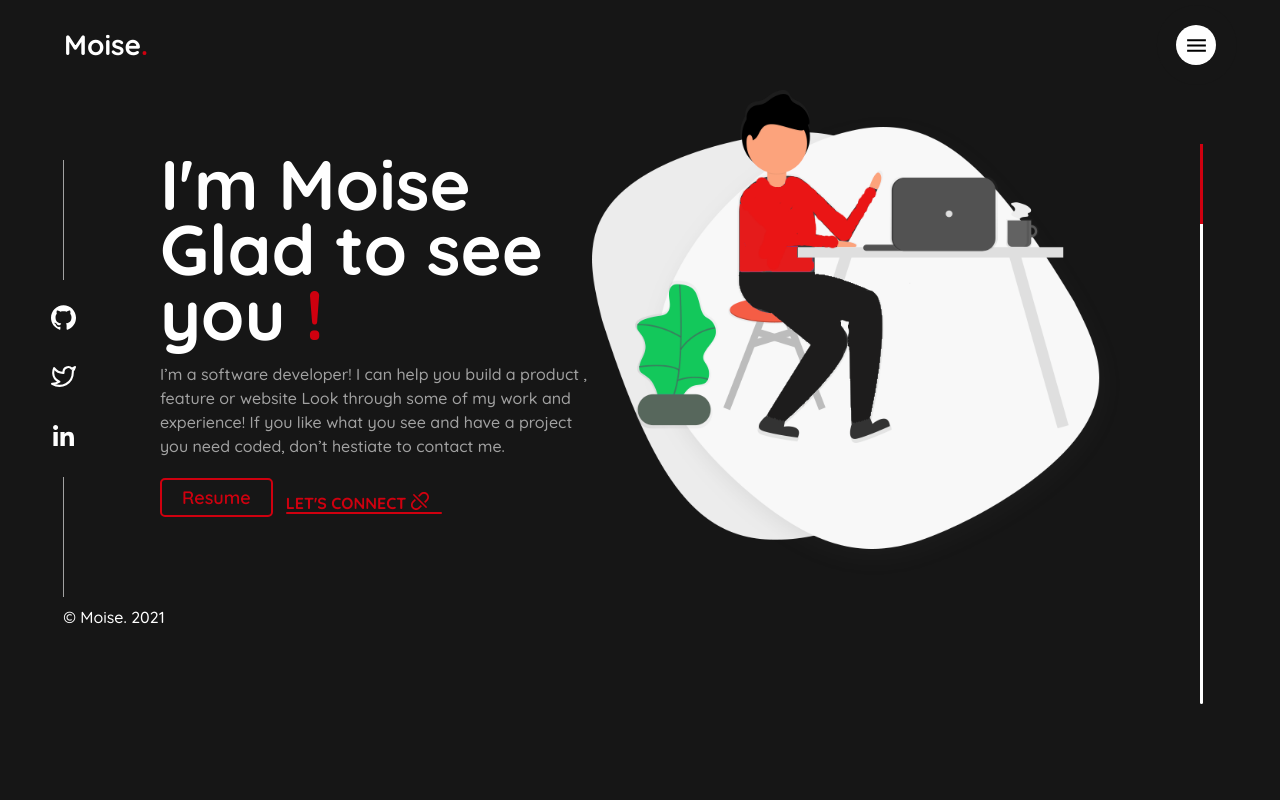
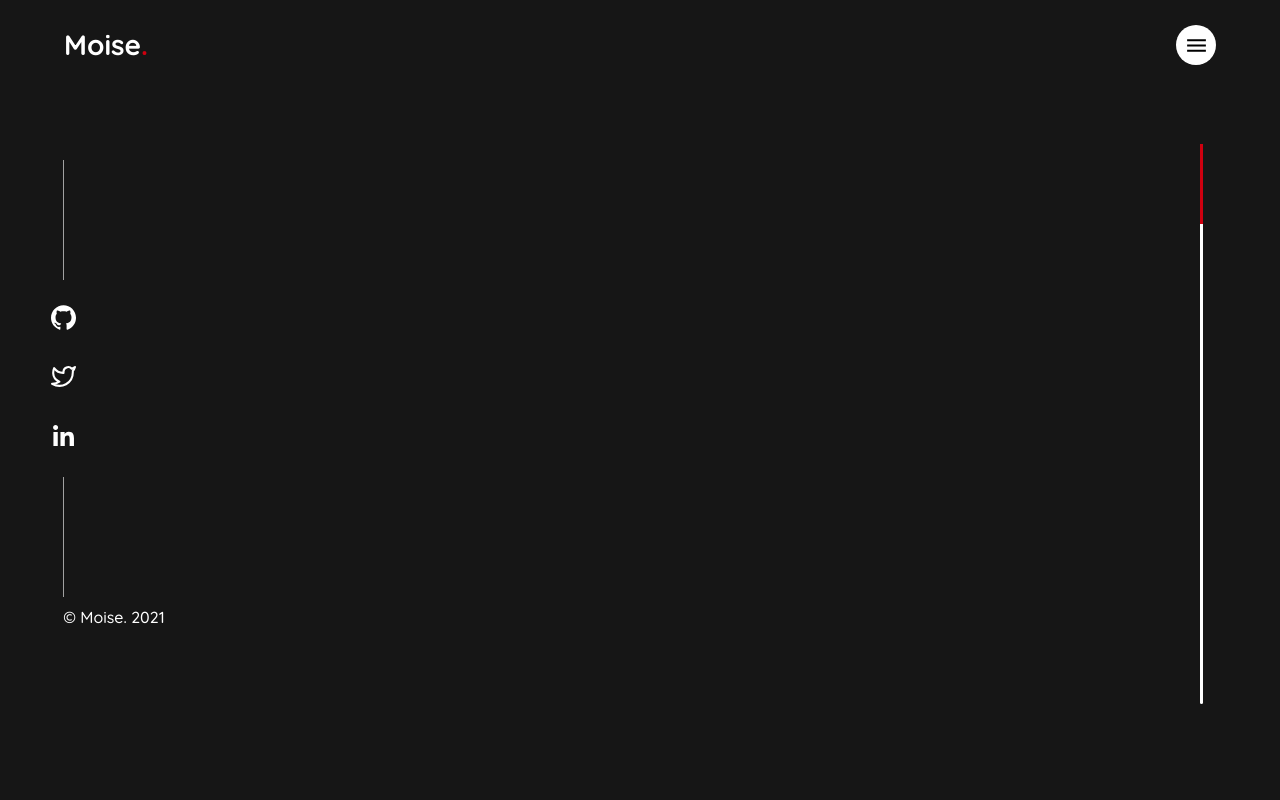
Before and after one commit to moise10r/React_Personal_Portfolio, a React (Create React App) app: page / in a window 1280 px wide. Shown: the top 800 px of the page. Built offline with nearby package versions, Linux system fonts and the light colour scheme.

Commit message:
Add the headline content animation.

```diff
--- a/src/assets/css/main.css
+++ b/src/assets/css/main.css
@@ -235,7 +235,7 @@ li {
 .main-navbar.open .main-navbar-container .header-list .left-list-container .nav-list .nav-link a span {
   position: absolute;
   top: 1rem;
-  right: -3.2rem;
+  right: -4rem;
   font-size: 1.3rem;
   padding: 0.4rem 0.6rem;
   border-radius: 50%;
--- a/src/assets/scss/components/_header.scss
+++ b/src/assets/scss/components/_header.scss
@@ -178,7 +178,7 @@
 								span {
 									position: absolute;
 									top: 1rem;
-									right: -3.2rem;
+									right: -4rem;
 									font-size: 1.3rem;
 									padding: 0.4rem 0.6rem;
 									border-radius: 50%;
--- a/src/components/header.jsx
+++ b/src/components/header.jsx
@@ -109,7 +109,7 @@ class Header extends Component {
 											<motion.li
 												whileHover={{
 													scale: 1.3,
-													x: -65,
+													x: -80,
 												}}
 												transition={{ duration: 1 }}
 												className='nav-link'
@@ -126,15 +126,6 @@ class Header extends Component {
 												</motion.a>
 											</motion.li>
 										))}
-										{/* <li className='nav-link'>
-											<a href='#2'>Portfolio</a>
-										</li>
-										<li className='nav-link'>
-											<a href='#3'>About</a>
-										</li>
-										<li className='nav-link'>
-											<a href='#4'>Contact</a>
-										</li> */}
 									</ul>
 								</div>
 							</div>
--- a/src/components/headline.jsx
+++ b/src/components/headline.jsx
@@ -2,39 +2,61 @@ import React from 'react';
 import { IconContext } from 'react-icons';
 import { AiOutlineDisconnect } from 'react-icons/ai';
 import headlineImg from '../assets/images/headline_bg.svg';
-import { motion } from "framer-motion";
+import { motion } from 'framer-motion';
 
 const HeadLine = () => {
 	return (
 		<section className='headline-section'>
 			<div className='main-healine-container'>
 				<div className='headline-left-container'>
-					<motion.h1 className='me'>
+					<motion.h1
+						initial={{ x: -1000 }}
+						animate={{ x: 10 }}
+						transition={{ duration: 1.7 }}
+						className='me'
+					>
 						I'm Moise Glad to see you <span>!</span>
 					</motion.h1>
-					<p className='about-me'>
+					<motion.p
+						initial={{ x: -1000 }}
+						animate={{ x: 10 }}
+						transition={{ duration: 2 }}
+						className='about-me'
+					>
 						I’m a software developer! I can help you build a product , feature
 						or website Look through some of my work and experience! If you like
 						what you see and have a project you need coded, don’t hestiate to
 						contact me.
-					</p>
+					</motion.p>
 					<div className='connections'>
-						<a href='#2' className='btn-resume'>
+						<motion.a
+											initial={{ y: 1000 }}
+											animate={{ y: 10 }}
+											transition={{ duration: 2.5 }}
+						href='#2' className='btn-resume'>
 							Resume
-						</a>
-						<a href='#3' className='connect'>
+						</motion.a>
+						<motion.a href='#3'
+											initial={{ y: 1000 }}
+											animate={{ y: 10 }}
+											transition={{ duration: 3}}
+						className='connect'>
 							LET'S CONNECT
 							<span>
 								<IconContext.Provider value={{ className: 'connect-icon' }}>
 									<AiOutlineDisconnect />
 								</IconContext.Provider>
 							</span>
-						</a>
+						</motion.a>
 					</div>
 				</div>
-				<div className='headline-img'>
+				<motion.div
+						initial={{ y: 1000 }}
+							animate={{ y: 10 }}
+							transition={{ duration: 3}}
+				className='headline-img'>
 					<img src={headlineImg} alt='' />
-				</div>
+				</motion.div>
 			</div>
 		</section>
 	);
```
